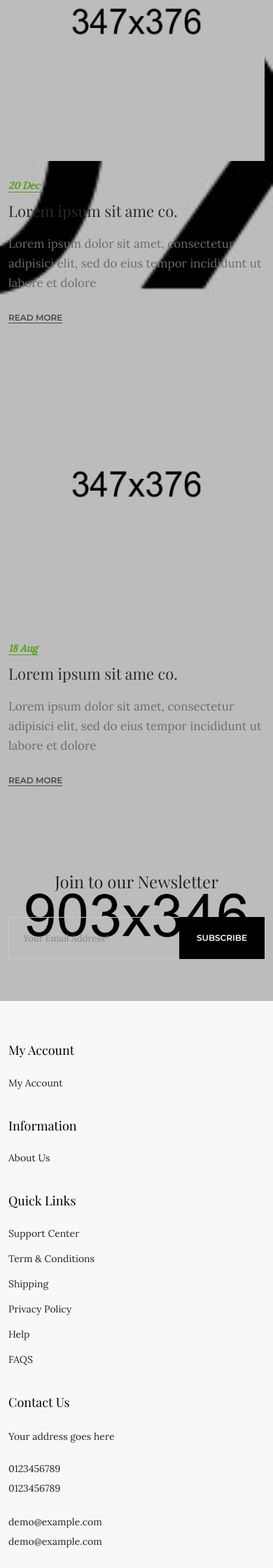
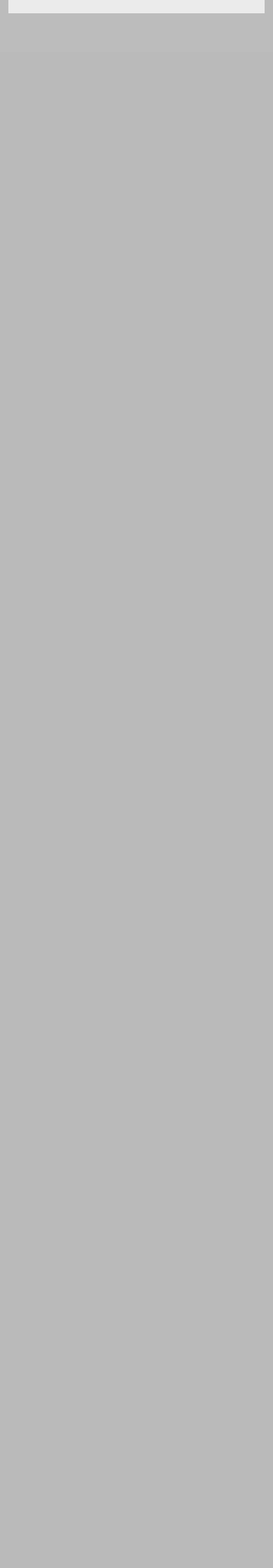
Before and after one commit to NormanMLLaw/djangoteashop, a Django app: page / in a window 390 px wide. Shown: the part 4047-6287 px from the top of the page at 70% size. After the commit the page ends 4066 px from the top, so only its background shows below. Run offline with Django 3.2, Linux system fonts and the light colour scheme; data comes from the database, SQL or seed files in the repository; some libraries are stand-ins or nearby versions; some web fonts are replaced.

Commit message:
Thirth commit

```diff
--- a/category/models.py
+++ b/category/models.py
@@ -1,4 +1,5 @@
 from django.db import models
+from datetime import datetime
 
 # Create your models here.
 
@@ -6,7 +7,7 @@
     category_name = models.CharField(max_length=50)
     slug = models.SlugField(max_length=100, unique=True)
     description = models.TextField(max_length=255, blank=True)
-    cat_image = models.ImageField(upload_to="photos/categories/", blank=True)
+    photo = models.ImageField(upload_to="photos/categories/%Y/%m/%d")
 
     class Meta:
         verbose_name = 'category'
--- a/djangoteashop/urls.py
+++ b/djangoteashop/urls.py
@@ -15,8 +15,8 @@
 """
 from django.contrib import admin
 from django.urls import path, include
+from django.conf.urls.static import static
 from django.conf import settings
-from django.conf.urls.static import static
 
 urlpatterns = [
     path('', include('pages.urls')),
--- a/pages/views.py
+++ b/pages/views.py
@@ -1,10 +1,16 @@
 from django.shortcuts import render
 from django.http import HttpResponse
+from shop.models import Product
 
 # Create your views here.
 
 def index(request):
-    return render(request, "pages/index.html")
+    products = Product.objects.all().filter(is_available=True)
+
+    context = {
+        'products': products,
+    }
+    return render(request, "pages/index.html", context)
 
 
 def about(request):
--- a/templates/pages/index.html
+++ b/templates/pages/index.html
@@ -47,11 +47,13 @@
 <!-- Product Area Start -->
 <div class="product-area bg-image-1 pt-100 pb-95">
   <div class="container">
+    {% if products %} {% for product in products %}
+
     <div class="featured-product-active hot-flower owl-carousel product-nav">
       <div class="product-wrapper">
         <div class="product-img">
           <a href="product-details.html">
-            <img alt="" src="{% static 'img/product/product-1.jpg' %}" />
+            <img alt="" src="{{ product.photo.url }}" />
           </a>
           <span>-20%</span>
           <div class="product-action">
@@ -76,7 +78,7 @@
           <div class="product-hover-style">
             <div class="product-title">
               <h4>
-                <a href="product-details.html">Nature Close Tea</a>
+                <a href="product-details.html">{{ product.tea_name }}</a>
               </h4>
             </div>
             <div class="cart-hover">
@@ -84,11 +86,15 @@
             </div>
           </div>
           <div class="product-price-wrapper">
-            <span>$100.00 -</span>
-            <span class="product-price-old">$120.00 </span>
+            <span>${{ product.discounted_price }} -</span>
+            <span class="product-price-old"
+              >${{ product.original_price }}
+            </span>
+          </div>
+          {% endfor %} {% endif %}
         </div>
       </div>
-      </div>
+      <!--
       <div class="product-wrapper">
         <div class="product-img">
           <a href="product-details.html">
@@ -251,8 +257,9 @@
           </div>
         </div>
       </div>
+
     </div>
-  </div>
+  </div> -->
     </div>
     <!-- Product Area End -->
     <!-- Banner Start -->
@@ -302,7 +309,10 @@
                 <div class="product-wrapper mb-30">
                   <div class="product-img">
                     <a href="product-details.html">
-                  <img alt="" src="{% static 'img/product/product-1.jpg' %}" />
+                      <img
+                        alt=""
+                        src="{% static 'img/product/product-1.jpg' %}"
+                      />
                     </a>
                     <span>-30%</span>
                     <div class="product-action">
@@ -345,7 +355,10 @@
                 <div class="product-wrapper mb-30">
                   <div class="product-img">
                     <a href="product-details.html">
-                  <img alt="" src="{% static 'img/product/product-2.jpg' %}" />
+                      <img
+                        alt=""
+                        src="{% static 'img/product/product-2.jpg' %}"
+                      />
                     </a>
                     <span>-50%</span>
                     <div class="product-action">
@@ -390,7 +403,10 @@
                 <div class="product-wrapper mb-30">
                   <div class="product-img">
                     <a href="product-details.html">
-                  <img alt="" src="{% static 'img/product/product-3.jpg' %}" />
+                      <img
+                        alt=""
+                        src="{% static 'img/product/product-3.jpg' %}"
+                      />
                     </a>
                     <span>-60%</span>
                     <div class="product-action">
@@ -433,7 +449,10 @@
                 <div class="product-wrapper mb-30">
                   <div class="product-img">
                     <a href="product-details.html">
-                  <img alt="" src="{% static 'img/product/product-4.jpg' %}" />
+                      <img
+                        alt=""
+                        src="{% static 'img/product/product-4.jpg' %}"
+                      />
                     </a>
                     <div class="product-action">
                       <a class="action-wishlist" href="#" title="Wishlist">
@@ -477,7 +496,10 @@
                 <div class="product-wrapper mb-30">
                   <div class="product-img">
                     <a href="product-details.html">
-                  <img alt="" src="{% static 'img/product/product-5.jpg' %}" />
+                      <img
+                        alt=""
+                        src="{% static 'img/product/product-5.jpg' %}"
+                      />
                     </a>
                     <div class="product-action">
                       <a class="action-wishlist" href="#" title="Wishlist">
@@ -519,7 +541,10 @@
                 <div class="product-wrapper mb-30">
                   <div class="product-img">
                     <a href="product-details.html">
-                  <img alt="" src="{% static 'img/product/product-6.jpg' %}" />
+                      <img
+                        alt=""
+                        src="{% static 'img/product/product-6.jpg' %}"
+                      />
                     </a>
                     <span>-40%</span>
                     <div class="product-action">
@@ -564,7 +589,10 @@
                 <div class="product-wrapper mb-30">
                   <div class="product-img">
                     <a href="product-details.html">
-                  <img alt="" src="{% static 'img/product/product-7.jpg' %}" />
+                      <img
+                        alt=""
+                        src="{% static 'img/product/product-7.jpg' %}"
+                      />
                     </a>
                     <span>-60%</span>
                     <div class="product-action">
@@ -607,7 +635,10 @@
                 <div class="product-wrapper mb-30">
                   <div class="product-img">
                     <a href="product-details.html">
-                  <img alt="" src="{% static 'img/product/product-8.jpg' %}" />
+                      <img
+                        alt=""
+                        src="{% static 'img/product/product-8.jpg' %}"
+                      />
                     </a>
                     <div class="product-action">
                       <a class="action-wishlist" href="#" title="Wishlist">
@@ -651,7 +682,10 @@
                 <div class="product-wrapper mb-30">
                   <div class="product-img">
                     <a href="product-details.html">
-                  <img alt="" src="{% static 'img/product/product-4.jpg' %}" />
+                      <img
+                        alt=""
+                        src="{% static 'img/product/product-4.jpg' %}"
+                      />
                     </a>
                     <span>-30%</span>
                     <div class="product-action">
@@ -694,7 +728,10 @@
                 <div class="product-wrapper mb-30">
                   <div class="product-img">
                     <a href="product-details.html">
-                  <img alt="" src="{% static 'img/product/product-3.jpg' %}" />
+                      <img
+                        alt=""
+                        src="{% static 'img/product/product-3.jpg' %}"
+                      />
                     </a>
                     <span>-70%</span>
                     <div class="product-action">
@@ -786,134 +823,6 @@
       </div>
     </div>
     <!-- Testimonial Area End -->
-<!-- News Area Start -->
-<div class="blog-area bg-image-1 pt-90 pb-70">
-  <div class="container">
-    <div class="product-top-bar section-border mb-55">
-      <div class="section-title-wrap text-center">
-        <h3 class="section-title">Latest News</h3>
-      </div>
-    </div>
-  </div>
-  <div class="container">
-    <div class="row">
-      <div class="col-lg-4 col-md-6">
-        <div class="blog-single mb-30">
-          <div class="blog-thumb">
-            <a href="#"
-              ><img src="{% static 'img/blog/blog-single-1.jpg' %}" alt=""
-            /></a>
-          </div>
-          <div class="blog-content pt-25">
-            <span class="blog-date">14 Sep</span>
-            <h3><a href="#">Lorem ipsum sit ame co.</a></h3>
-            <p>
-              Lorem ipsum dolor sit amet, consectetur adipisici elit, sed do
-              eius tempor incididunt ut labore et dolore
-            </p>
-            <a href="#">Read More</a>
-          </div>
-        </div>
-      </div>
-      <div class="col-lg-4 col-md-6">
-        <div class="blog-single mb-30">
-          <div class="blog-thumb">
-            <a href="#"
-              ><img src="{% static 'img/blog/blog-single-2.jpg' %}" alt=""
-            /></a>
-          </div>
-          <div class="blog-content pt-25">
-            <span class="blog-date">20 Dec</span>
-            <h3><a href="#">Lorem ipsum sit ame co.</a></h3>
-            <p>
-              Lorem ipsum dolor sit amet, consectetur adipisici elit, sed do
-              eius tempor incididunt ut labore et dolore
-            </p>
-            <a href="#">Read More</a>
-          </div>
-        </div>
-      </div>
-      <div class="col-lg-4 col-md-6">
-        <div class="blog-single mb-30">
-          <div class="blog-thumb">
-            <a href="#"
-              ><img src="{% static 'img/blog/blog-single-3.jpg' %}" alt=""
-            /></a>
-          </div>
-          <div class="blog-content pt-25">
-            <span class="blog-date">18 Aug</span>
-            <h3><a href="#">Lorem ipsum sit ame co.</a></h3>
-            <p>
-              Lorem ipsum dolor sit amet, consectetur adipisici elit, sed do
-              eius tempor incididunt ut labore et dolore
-            </p>
-            <a href="#">Read More</a>
-          </div>
-        </div>
-      </div>
-    </div>
-  </div>
-</div>
-<!-- News Area End -->
-<!-- Newsletter Araea Start -->
-<div class="newsletter-area bg-image-2 pt-90 pb-100">
-  <div class="container">
-    <div class="product-top-bar section-border mb-45">
-      <div class="section-title-wrap text-center">
-        <h3 class="section-title">Join to our Newsletter</h3>
-      </div>
-    </div>
-  </div>
-  <div class="container">
-    <div class="row justify-content-md-center">
-      <div class="col-lg-6 col-md-10 col-md-auto">
-        <div class="footer-newsletter">
-          <div id="mc_embed_signup" class="subscribe-form">
-            <form
-              action="http://devitems.us11.list-manage.com/subscribe/post?u=6bbb9b6f5827bd842d9640c82&amp;id=05d85f18ef"
-              method="post"
-              id="mc-embedded-subscribe-form"
-              name="mc-embedded-subscribe-form"
-              class="validate"
-              target="_blank"
-              novalidate
-            >
-              <div id="mc_embed_signup_scroll" class="mc-form">
-                <input
-                  type="email"
-                  value=""
-                  name="EMAIL"
-                  class="email"
-                  placeholder="Your Email Address*"
-                  required
-                />
-                <!-- real people should not fill this in and expect good things - do not remove this or risk form bot signups-->
-                <div class="mc-news" aria-hidden="true">
-                  <input
-                    type="text"
-                    name="b_6bbb9b6f5827bd842d9640c82_05d85f18ef"
-                    tabindex="-1"
-                    value=""
-                  />
-                </div>
-                <div class="submit-button">
-                  <input
-                    type="submit"
-                    value="Subscribe"
-                    name="subscribe"
-                    id="mc-embedded-subscribe"
-                    class="button"
-                  />
-                </div>
-              </div>
-            </form>
-          </div>
-        </div>
-      </div>
-    </div>
-  </div>
-</div>
-<!-- Newsletter Araea End -->
 
     <!-- Modal -->
     <div class="modal fade" id="exampleModal" tabindex="-1" role="dialog">
@@ -962,7 +871,10 @@
                 <!-- Thumbnail Large Image End -->
                 <!-- Thumbnail Image End -->
                 <div class="product-thumbnail">
-              <div class="thumb-menu owl-carousel nav nav-style" role="tablist">
+                  <div
+                    class="thumb-menu owl-carousel nav nav-style"
+                    role="tablist"
+                  >
                     <a class="active" data-bs-toggle="tab" href="#pro-1"
                       ><img
                         src="{% static 'img/product-details/product-detalis-s1.jpg' %}"
@@ -1039,3 +951,5 @@
       </div>
     </div>
     {% endblock %}
+  </div>
+</div>
```
Also changed, not shown: shop/models.py (+7 -6 lines), category/migrations/0001_initial.py, db.sqlite3, shop/migrations/0001_initial.py. Lines whose indentation alone changed are shown as unchanged.
